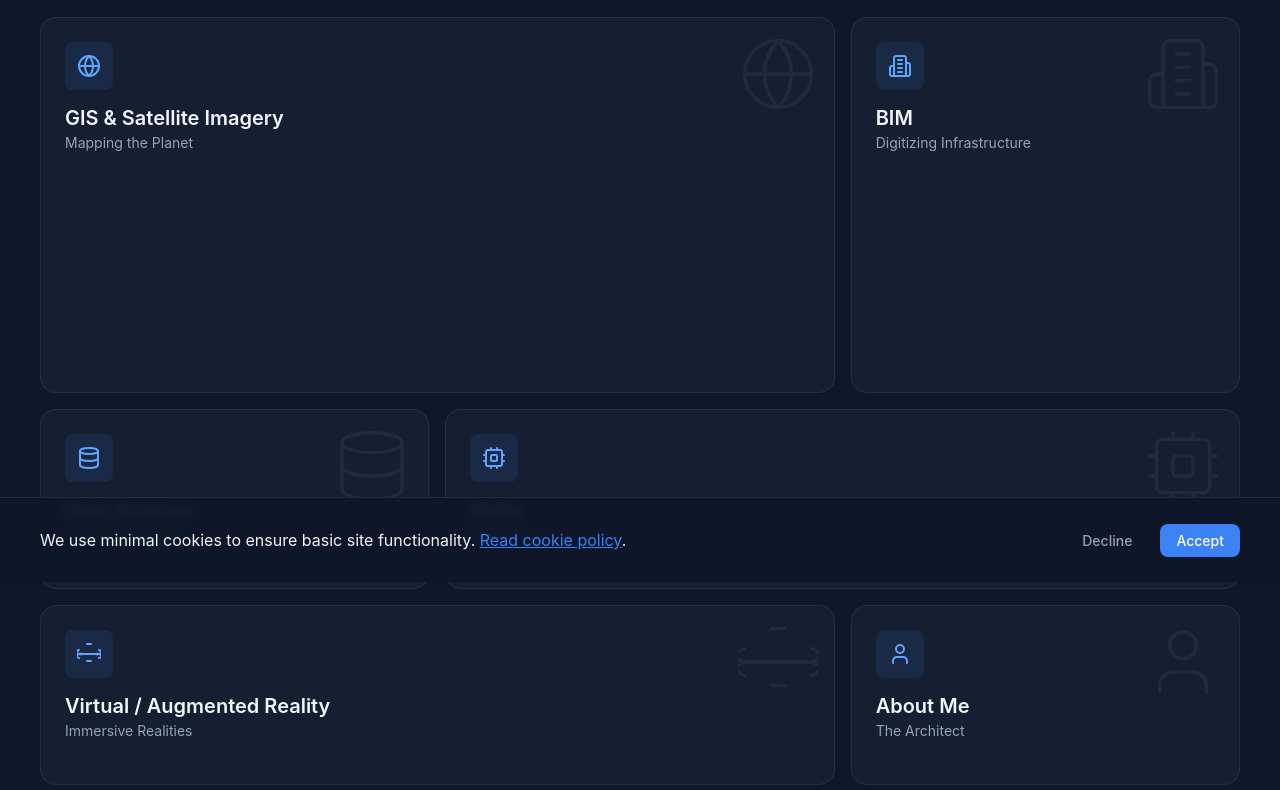
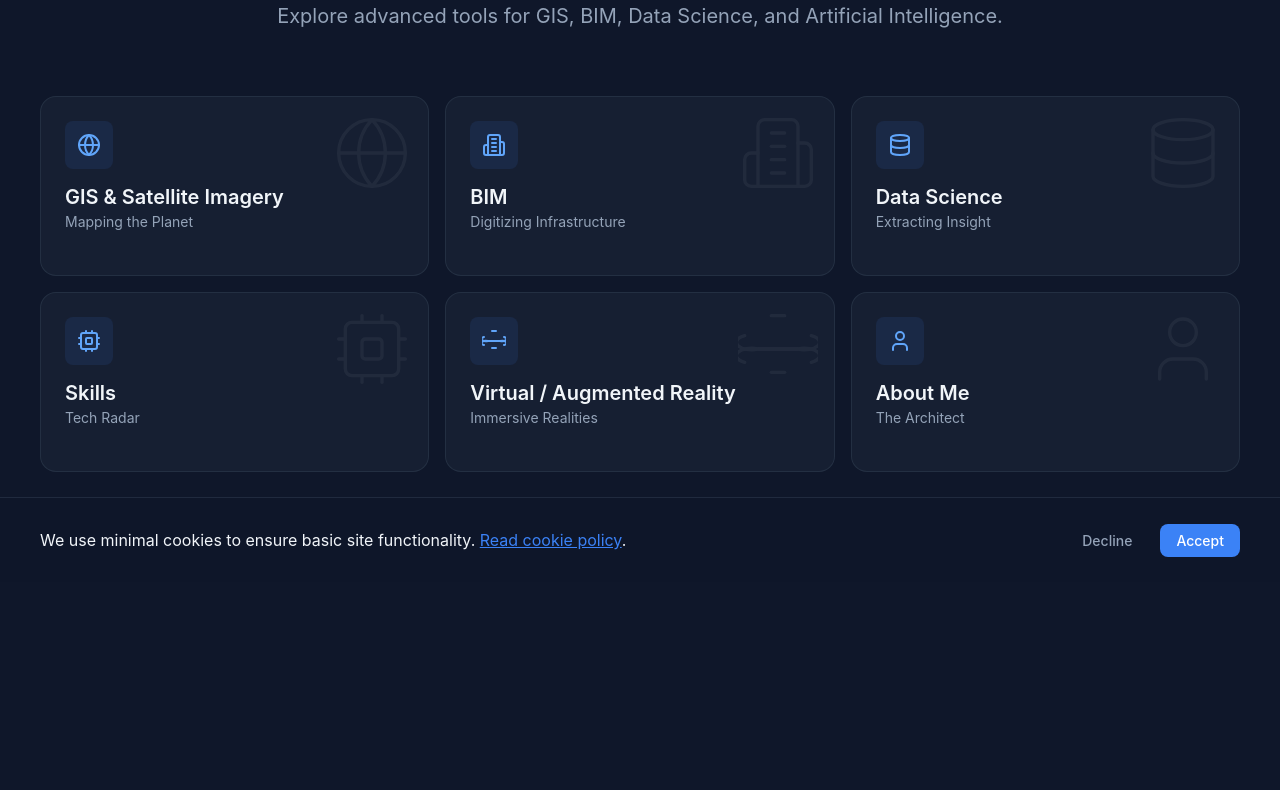
Before and after one commit to tonilogardev/jenkins_container, a website built with Vite: page 003_app/001_wellcome/index.html in a window 1280 px wide. Shown: the part 218-1008 px from the top of the page. After the commit the page ends 800 px from the top, so only its background shows below. Built offline with nearby package versions, Linux system fonts and the light colour scheme.

Commit message:
style: make all bento grid items uniform size

```diff
--- a/003_app/001_wellcome/index.html
+++ b/003_app/001_wellcome/index.html
@@ -19,7 +19,7 @@
 
     <main class="bento-grid">
       <!-- GIS & Imagen Satelital -->
-      <a href="/gis" class="bento-card span-2 row-span-2">
+      <a href="/gis" class="bento-card">
         <div class="card-bg-icon">
           <svg xmlns="http://www.w3.org/2000/svg" width="80" height="80" viewBox="0 0 24 24" fill="none"
             stroke="currentColor" stroke-width="1" stroke-linecap="round" stroke-linejoin="round">
@@ -43,7 +43,7 @@
       </a>
 
       <!-- BIM -->
-      <a href="/bim" class="bento-card row-span-2">
+      <a href="/bim" class="bento-card">
         <div class="card-bg-icon">
           <svg xmlns="http://www.w3.org/2000/svg" width="80" height="80" viewBox="0 0 24 24" fill="none"
             stroke="currentColor" stroke-width="1" stroke-linecap="round" stroke-linejoin="round">
@@ -99,7 +99,7 @@
       </a>
 
       <!-- Habilidades -->
-      <a href="/skills" class="bento-card span-2">
+      <a href="/skills" class="bento-card">
         <div class="card-bg-icon">
           <svg xmlns="http://www.w3.org/2000/svg" width="80" height="80" viewBox="0 0 24 24" fill="none"
             stroke="currentColor" stroke-width="1" stroke-linecap="round" stroke-linejoin="round">
@@ -137,7 +137,7 @@
       </a>
 
       <!-- VR / AR -->
-      <a href="/vr" class="bento-card span-2">
+      <a href="/vr" class="bento-card">
         <div class="card-bg-icon">
           <svg xmlns="http://www.w3.org/2000/svg" width="80" height="80" viewBox="0 0 24 24" fill="none"
             stroke="currentColor" stroke-width="1" stroke-linecap="round" stroke-linejoin="round">
```
